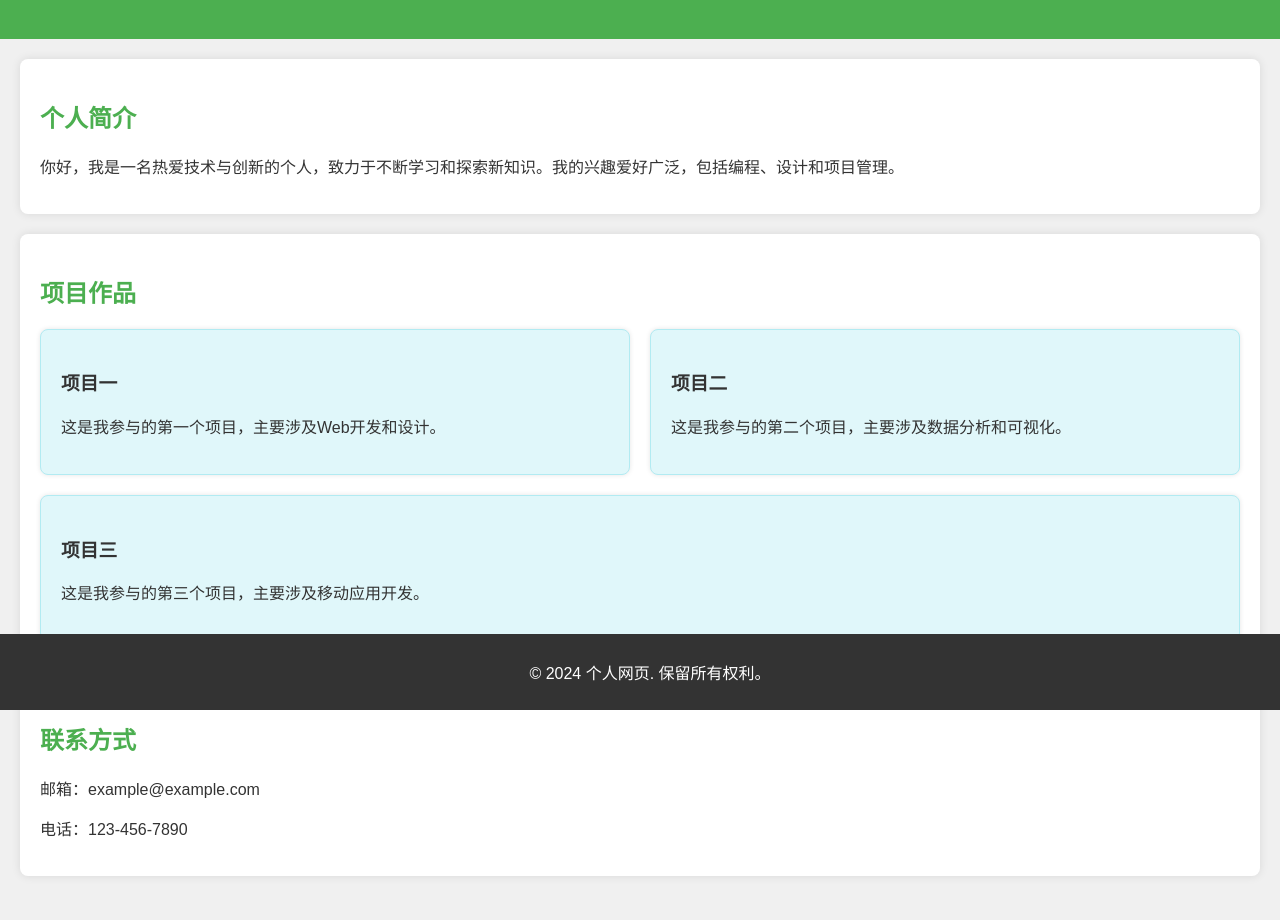
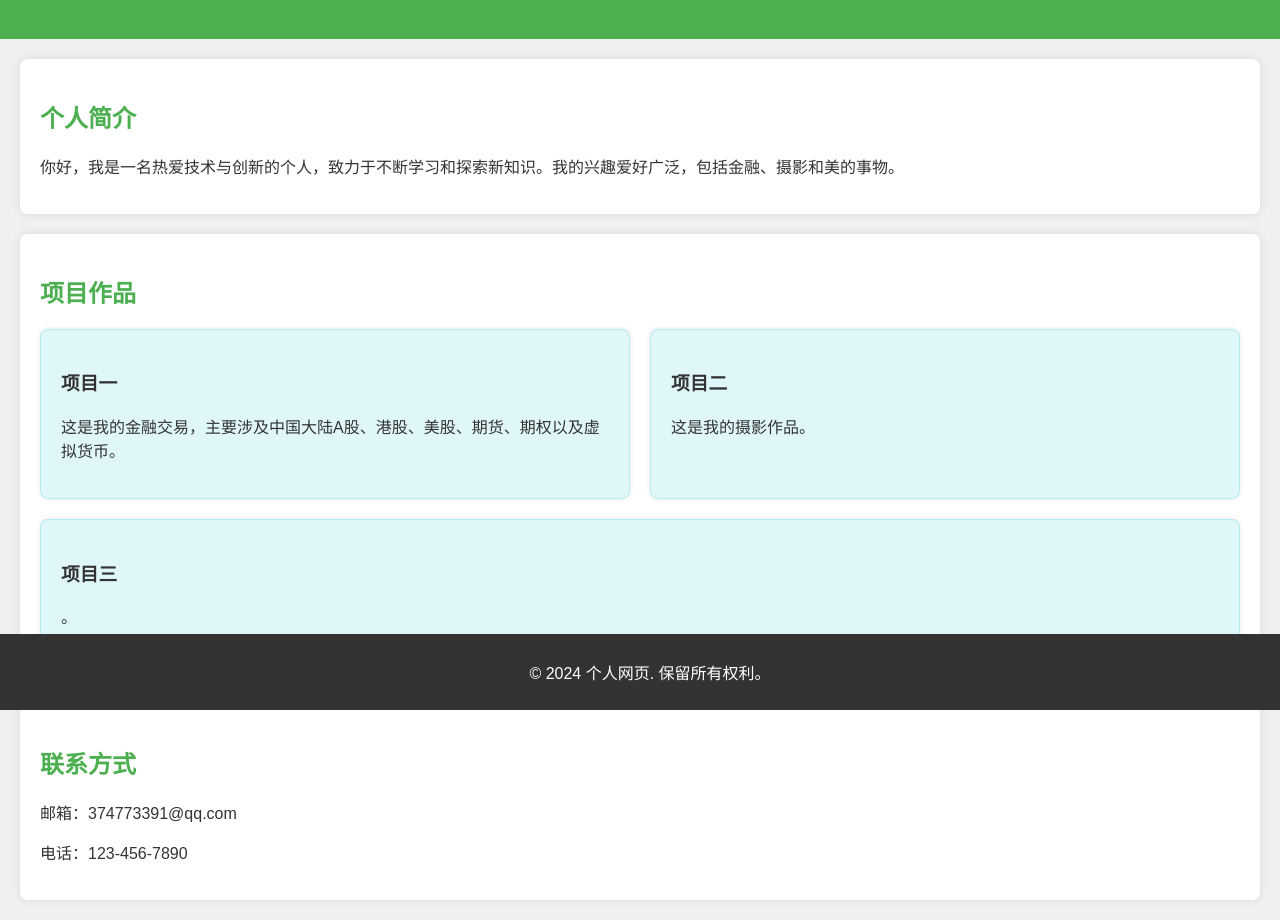
Before and after one commit to weiyi9520/Personal_page, a plain HTML site: page index.html in a window 1280 px wide. Shown: the part 90-1010 px from the top of the page. Before the commit the page ends 986 px from the top, so only its background shows below. Drawn offline with Linux system fonts and the light colour scheme.

Commit message:
Add files via upload

```diff
--- a/index.html
+++ b/index.html
@@ -70,7 +70,7 @@
 
 <section>
     <h2>个人简介</h2>
-    <p>你好，我是一名热爱技术与创新的个人，致力于不断学习和探索新知识。我的兴趣爱好广泛，包括编程、设计和项目管理。</p>
+    <p>你好，我是一名热爱技术与创新的个人，致力于不断学习和探索新知识。我的兴趣爱好广泛，包括金融、摄影和美的事物。</p>
 </section>
 
 <section>
@@ -78,22 +78,22 @@
     <div class="projects">
         <div class="project">
             <h3>项目一</h3>
-            <p>这是我参与的第一个项目，主要涉及Web开发和设计。</p>
+            <p>这是我的金融交易，主要涉及中国大陆A股、港股、美股、期货、期权以及虚拟货币。</p>
         </div>
         <div class="project">
             <h3>项目二</h3>
-            <p>这是我参与的第二个项目，主要涉及数据分析和可视化。</p>
+            <p>这是我的摄影作品。</p>
         </div>
         <div class="project">
             <h3>项目三</h3>
-            <p>这是我参与的第三个项目，主要涉及移动应用开发。</p>
+            <p>。</p>
         </div>
     </div>
 </section>
 
 <section>
     <h2>联系方式</h2>
-    <p>邮箱：example@example.com</p>
+    <p>邮箱：374773391@qq.com</p>
     <p>电话：123-456-7890</p>
 </section>
 
```
